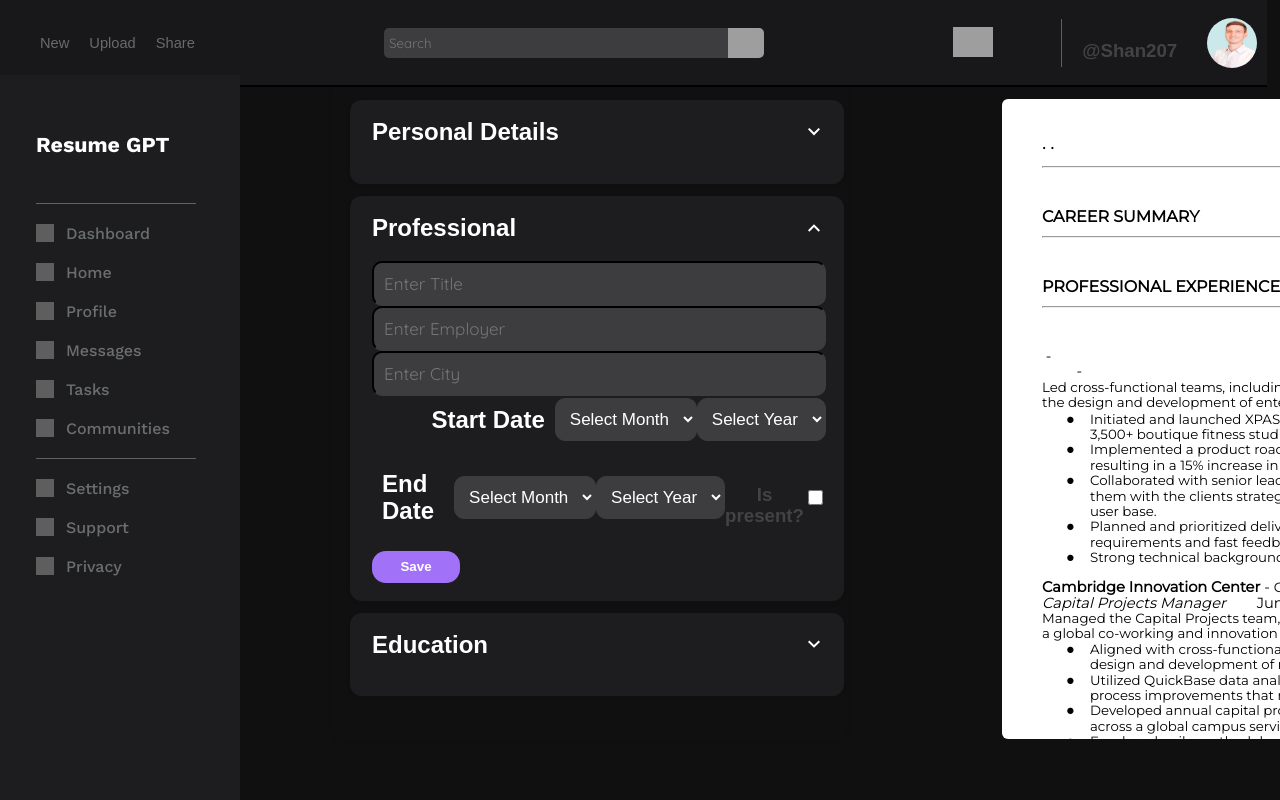
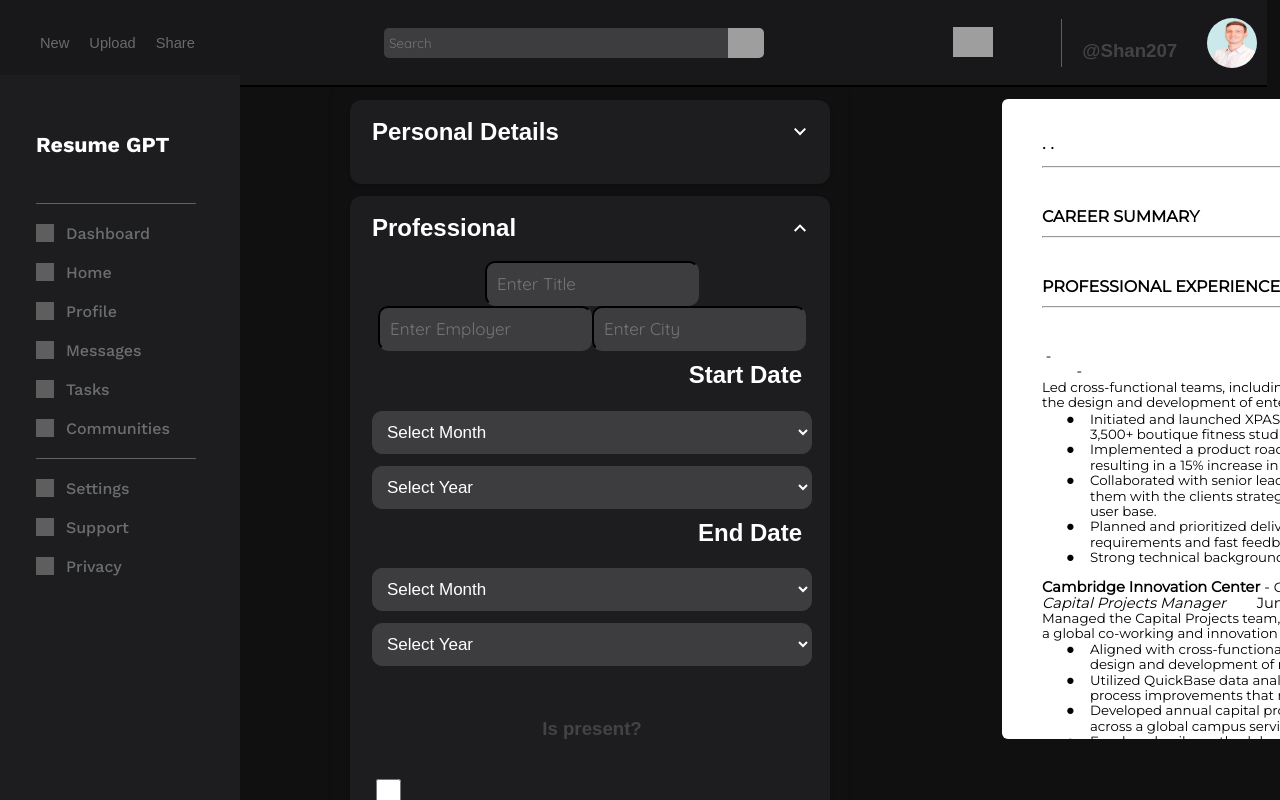
Before and after one commit to schaulet207/resumeBuilder, a React (Vite) app in the folder resumeBuilder/: page / in a window 1280 px wide. Both pictures are taken after a click on the element "Professional". Shown: the top 800 px of the page. Built offline with nearby package versions, Linux system fonts and the light colour scheme; grey boxes are pictures that could not be loaded; a web font is replaced by a local one.

Commit message:
Add Quill to Professional section

```diff
--- a/resumeBuilder/package.json
+++ b/resumeBuilder/package.json
@@ -10,6 +10,7 @@
     "preview": "vite preview"
   },
   "dependencies": {
+    "quill": "^1.3.7",
     "react": "^18.2.0",
     "react-dom": "^18.2.0",
     "styled-components": "^6.0.8"
--- a/resumeBuilder/src/App.css
+++ b/resumeBuilder/src/App.css
@@ -116,6 +116,7 @@
 }
 
 .personal, .professional, .education {
+  display: grid;
   gap: 12px;
 }
 
@@ -236,6 +237,3 @@ button:hover {
   float: right;
   white-space: nowrap;
 }
-
-#oneLine {
-}
--- a/resumeBuilder/src/App.jsx
+++ b/resumeBuilder/src/App.jsx
@@ -26,6 +26,7 @@ import {
   SchoolEndDateInput,
 } from "./Education";
 import { Accordion, AccordionSection } from "./Accordion";
+import { QuillEditor } from './QuillEditor';
 
 function App() {
   // Create state variables for each input
@@ -276,7 +277,7 @@ const handleEndYearChange = (newEndYear) => {
               />
             </div>
           </AccordionSection>
-          <AccordionSection title="Professional">
+          <AccordionSection title="Professional" className="professional">
             {positions.map((savedPosition, index) => (
               <div key={index}>
                 <p>Position: {savedPosition.positions}</p>
@@ -289,40 +290,47 @@ const handleEndYearChange = (newEndYear) => {
             ))}
 
             <PositionInput
+              className="professional"
               currentPosition={position}
               onPositionChange={(newPosition) => setPosition(newPosition)}
               onSavePosition={handleSavePosition}
             />
 
             <EmployerInput
+              className="professional"
               employer={employer}
               onEmployerChange={(newEmployer) => setEmployer(newEmployer)}
             />
 
             <CityInput
+              className="professional"
               city={city}
               onCityChange={(newCity) => setCity(newCity)}
             />
 
-            <div className="saveCancel">
-              <h2>Start Date</h2>
+            <div className="professional">
+              <h2 className="professional">Start Date</h2>
               <StartMonthInput
+                className="professional"
                 startMonth={startMonth}
                 onMonthChange={(newStartMonth) => setStartMonth(newStartMonth)}
               />
               <StartYearInput
+                className="professional"
                 startYear={startYear}
                 onYearChange={(newStartYear) => setStartYear(newStartYear)}
               />
             </div>
 
-            <div className="saveCancel">
+            <div className="professional">
             <h2>End Date</h2>
               <EndMonthInput
+                className="professional"
                 endMonth={endMonth}
                 onMonthChange={(newEndMonth) => setEndMonth(newEndMonth)}
               />
               <EndYearInput
+                className="professional"
                 endYear={endYear}
                 onYearChange={(newEndYear) => setEndYear(newEndYear)}
               />
@@ -332,6 +340,8 @@ const handleEndYearChange = (newEndYear) => {
               onPresentChange={(newPresent) => setPresent(newPresent)}
             />
             </div>
+
+            <QuillEditor id="editor" />
 
             <button
               onClick={() =>
@@ -351,61 +361,6 @@ const handleEndYearChange = (newEndYear) => {
               Save
             </button>
           </AccordionSection>
-
-          {/* <AccordionSection title="Professional">
-            <div className="professional">
-              <label className="input-text">Position</label>
-              <PositionInput
-                position={position}
-                onPositionChange={handlePositionChange}
-              />
-              <label className="input-text">Employer</label>
-              <EmployerInput
-                employer={employer}
-                onEmployerChange={handleEmployerChange}
-              />
-              <div className="professional emailNumber">
-                <div className="professional" id="city">
-                  <label className="input-text">City</label>
-                  <CityInput city={city} onCityChange={handleCityChange} />
-                </div>
-                <div className="professional" id="country">
-                  <label className="input-text">Country</label>
-                  <CountryInput
-                    country={country}
-                    onCountryChange={handleCountryChange}
-                  />
-                </div>
-              </div>
-              <div className="professional emailNumber">
-                <div className="professional" id="startDate">
-                  <label className="input-text">Start Date</label>
-                  <StartDateInput
-                    startDate={startDate}
-                    onStartChange={handleStartDateChange}
-                  />
-                </div>
-                <div className="professional" id="endDate">
-                  <label className="input-text">End Date</label>
-                  <EndDateInput
-                    endDate={endDate}
-                    onEndChange={handleEndDateChange}
-                  />
-                </div>
-              </div>
-              <div className="professional emailNumber" id="presentBox">
-                <label className="input-text">Present (Current)</label>
-                <PresentInput
-                  present={present}
-                  onPresentChange={handlePresentChange}
-                />
-              </div>
-              <div className="professional saveCancel">
-                <button id="saveButton">Save</button>
-                <button id="deleteButton">Delete</button>
-              </div>
-              </div>
-          </AccordionSection> */}
           <AccordionSection title="Education">
             <div className="education">
               <label className="input-text">Education</label>
--- /dev/null
+++ b/resumeBuilder/src/QuillEditor.jsx
@@ -0,0 +1,22 @@
+import React, { useRef, useEffect } from 'react';
+import Quill from 'quill';
+import 'quill/dist/quill.snow.css';
+
+export function QuillEditor() {
+  const quillRef = useRef(null);
+  const quillInstance = useRef(null); // Store the Quill instance
+
+  useEffect(() => {
+    if (quillRef.current && !quillInstance.current) {
+      quillInstance.current = new Quill(quillRef.current, {
+        theme: 'snow',
+      });
+    }
+  }, []);
+
+  return (
+    <div>
+      <div ref={quillRef}></div>
+    </div>
+  );
+}
--- a/resumeBuilder/src/index.css
+++ b/resumeBuilder/src/index.css
@@ -38,10 +38,6 @@ html, body {
 body {
   margin: 0;
   padding: 0;
-}
-
-div {
-  display: grid;
 }
 
 .container {
@@ -469,3 +465,35 @@ h4{
 .bottom-border {
   color: white;
 }
+
+.ql-editor {
+  height: 300px;
+}
+
+.ql-editor p {
+  color: #f6fff8b7;
+}
+
+.ql-editor li {
+  color: #f6fff8b7;
+}
+
+.ql-editor h1 {
+  color: #f6fff8b7;
+}
+
+.ql-editor h2 {
+  color: #f6fff8b7;
+}
+
+.ql-editor h3 {
+  color: #f6fff8b7;
+}
+
+.ql-snow .ql-picker.ql-header .ql-picker-label::before {
+  color: #f6fff8b7;
+}
+
+.ql-snow .ql-stroke {
+  stroke: #f6fff8b7;
+}
```
Also changed, not shown: 1 other file (tests, documents, lock files or other folders).
